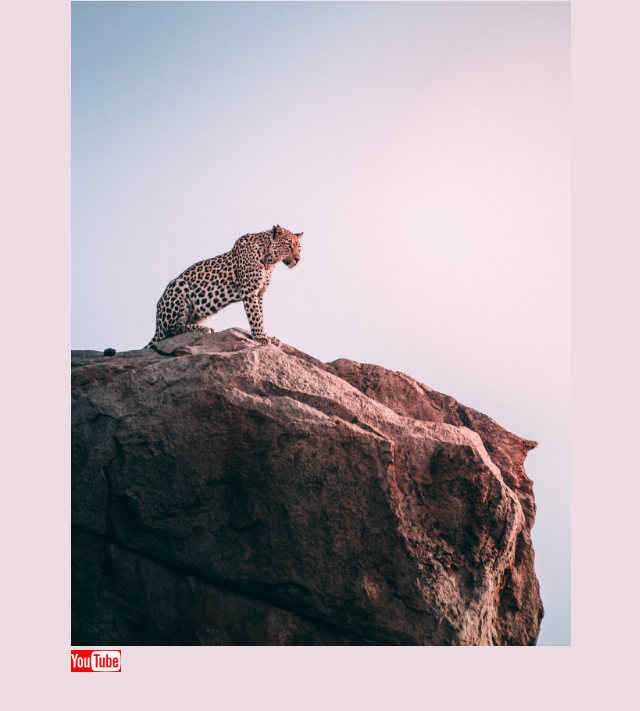
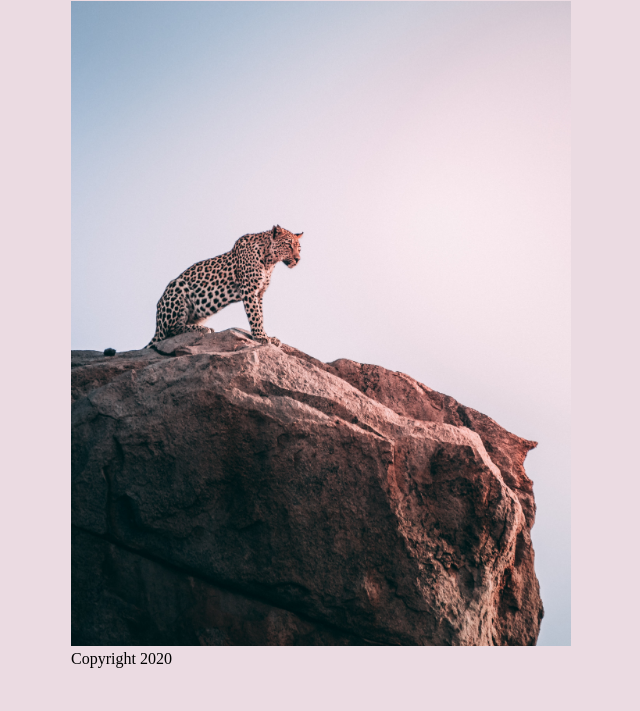
Before and after one commit to Thunderducky/Cheetahs, a plain HTML site: page index.html in a window 1280 px wide. Shown: the part 79-790 px from the top of the page, without its empty margins (319-959 px from the left). Drawn offline with Linux system fonts and the light colour scheme.

Commit message:
Added a copyright notice

```diff
--- a/index.html
+++ b/index.html
@@ -15,9 +15,7 @@
             <img src="cheetah.jpg" alt="cheetah" width="500">
         </div>
         <footer>
-            <a href="https://www.youtube.com">
-                <div class="youtube" style="background-color:red;"></div>
-            </a>
+            Copyright 2020
         </footer>
     </div>
 </body>
```
